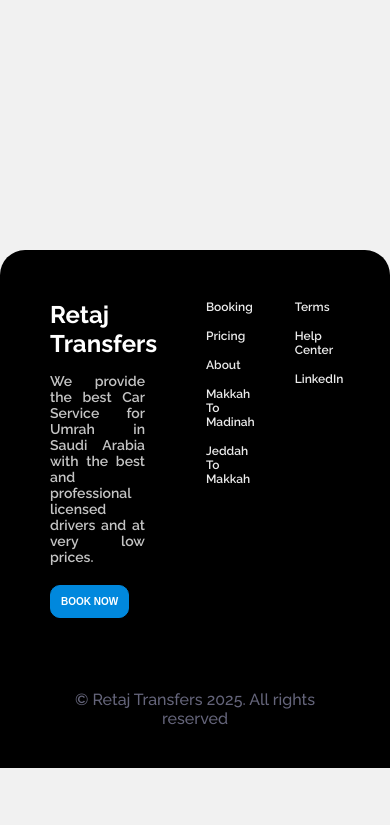
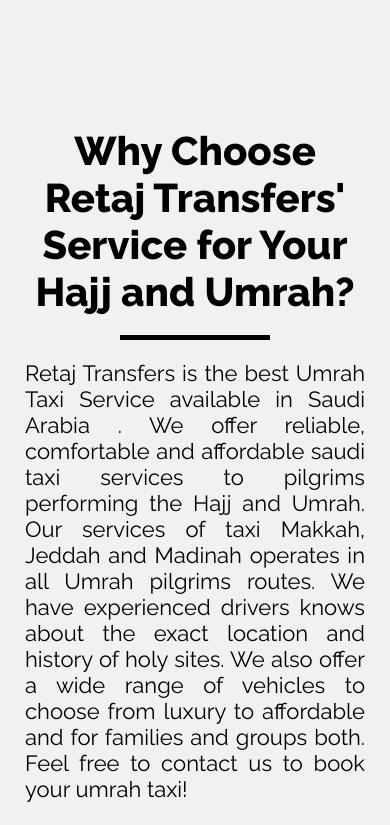
Before and after one commit to Ulrik-Matemu/RetajTransfers, a plain HTML site: page index.html in a window 390 px wide. Shown: the part 1543-2368 px from the top of the page. Before the commit the page ends 2311 px from the top, so only its background shows below. Drawn offline with Linux system fonts and the light colour scheme.

Commit message:
Added why section

```diff
--- a/css/style.css
+++ b/css/style.css
@@ -317,7 +317,7 @@
 
 .footer {
   position: relative;
-  bottom: -1100px;
+  bottom: -1500px;
   background-color: black;
   padding-bottom: 100px;
   border-top-left-radius: 25px;
@@ -412,3 +412,65 @@
     font-size: 12px;
   }
 }
+
+.why {
+  position: absolute;
+  top: 1000px;
+  text-align: center;
+  padding: 100px 120px;
+}
+
+.why h2 {
+  font-size: 40px;
+  padding: 20px 0;
+  font-weight: 800;
+}
+
+.why p {
+  font-size: 22px;
+  text-align: justify;
+  padding: 20px 0;
+}
+
+.underline {
+  display: flex;
+  justify-content: center;
+}
+
+.underline div {
+  width: 150px;
+  height: 5px;
+  background-color: black;
+}
+
+@media (max-width: 768px) {
+  .why {
+    top: 1400px;
+    padding: 50px 25px;
+  }
+
+  .footer {
+    top: 1600px;
+  }
+}
+
+@media (max-width: 1024px) and (min-width: 769px) {
+  .footer {
+    top: 1700px;
+  }
+}
+
+@media (max-width: 320px) {
+  .footer {
+    top: 1800px;
+  }
+}
+
+@media (max-width: 600px) and (min-width: 361px) {
+  .why {
+    top: 1600px;
+  }
+  .footer {
+    top: 1700px;
+  }
+}
--- a/index.html
+++ b/index.html
@@ -63,6 +63,7 @@
     </section>
     <section class="vehicle-types">
       <h2>Pick your desired ride</h2>
+
       <div class="vehicle-container">
         <div class="vehicle">
           <img src="img/Camry-p-300x141 (1).webp" alt="">
@@ -90,6 +91,14 @@
           <p><i style="color: white;" class='fas fa-user-alt'></i> 15 <i class="fas fa-briefcase"></i> 10</p>
         </div>
       </div>
+    </section>
+
+    <section class="why">
+      <h2>Why Choose Retaj Transfers' Service for Your Hajj and Umrah?</h2>
+      <div class="underline">
+        <div></div>
+      </div>
+      <p>Retaj Transfers is the best Umrah Taxi Service available in Saudi Arabia . We offer reliable, comfortable and affordable saudi taxi services to pilgrims performing the Hajj and Umrah. Our services of taxi Makkah, Jeddah and Madinah operates in all Umrah pilgrims routes. We have experienced drivers knows about the exact location and history of holy sites. We also offer a wide range of vehicles to choose from luxury to affordable and for families and groups both. Feel free to contact us to book your umrah taxi!</p>
     </section>
 
 
```
